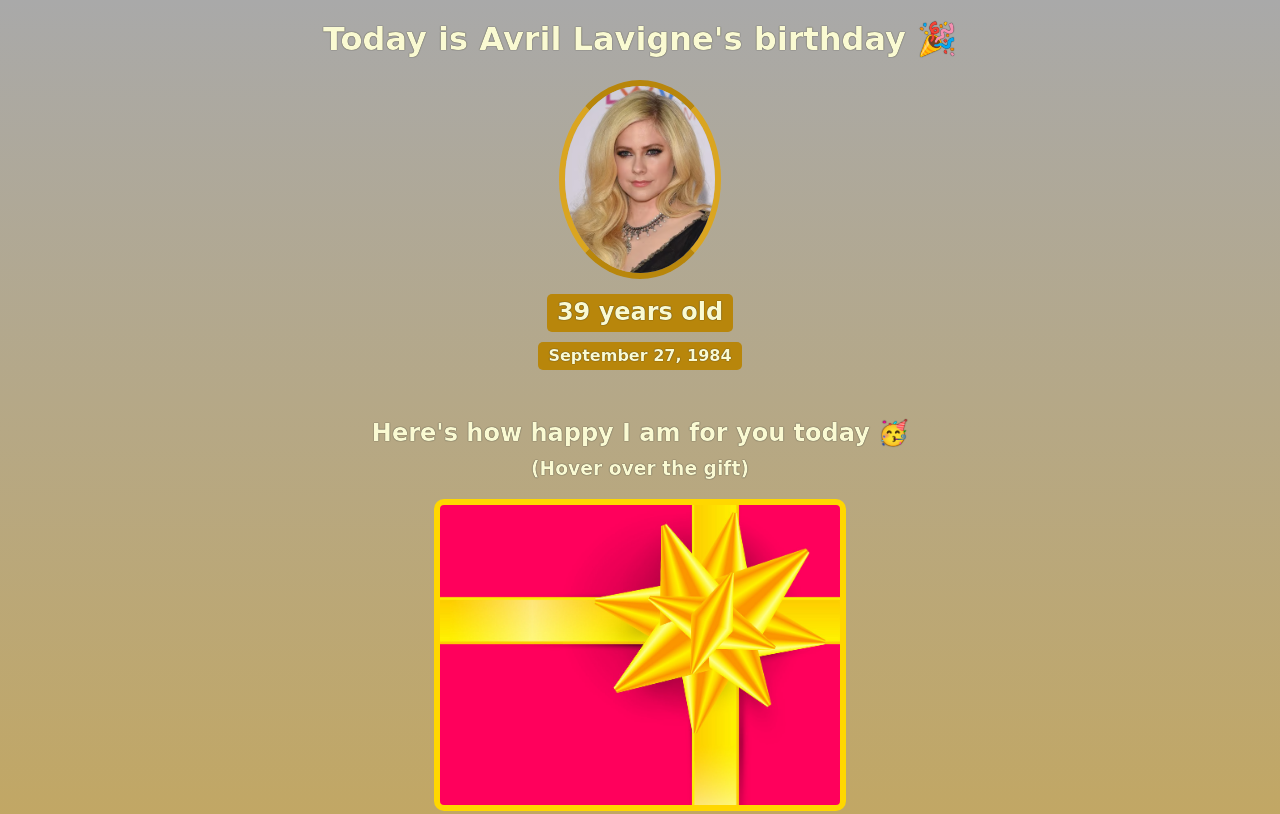
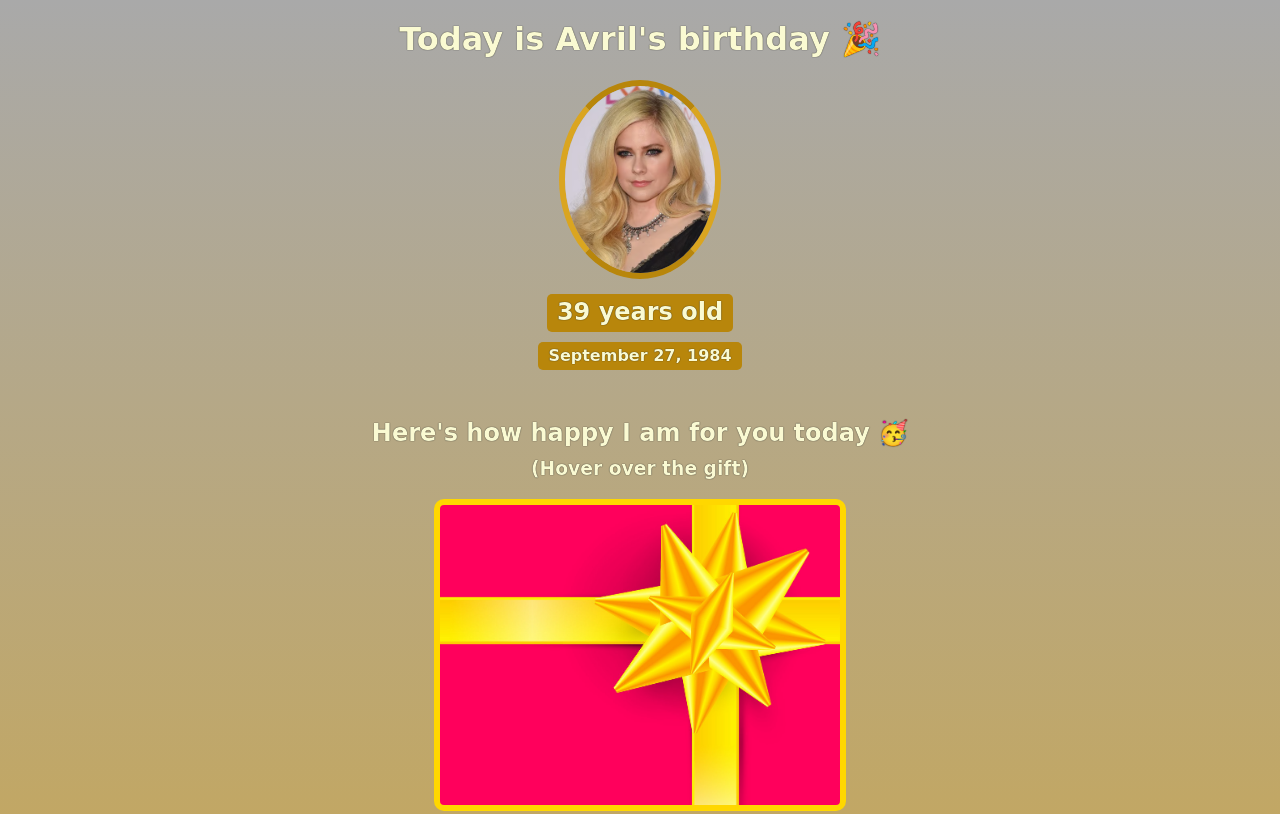
Before and after one commit to VirtualBird/birthday-gift-site, a website built with Vite: page index.html in a window 1280 px wide. Shown: the top 814 px of the page. Built offline with nearby package versions, Linux system fonts and the light colour scheme; a web font is replaced by a local one.

Commit message:
Change the name to Avril

```diff
--- a/index.html
+++ b/index.html
@@ -7,7 +7,7 @@
     </head>
     <body>
         <div id="header">
-            <h1>Today is Avril Lavigne's birthday 🎉</h1>
+            <h1>Today is Avril's birthday 🎉</h1>
             <img id="bff-img" src="images/avril-lavigne.avif">
             <h2 id="bday-age">39 years old</h2>
             <h4 id="bday-date">September 27, 1984</h4>
```
